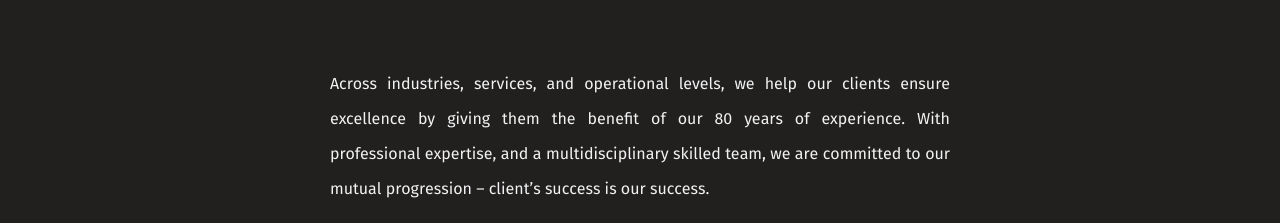
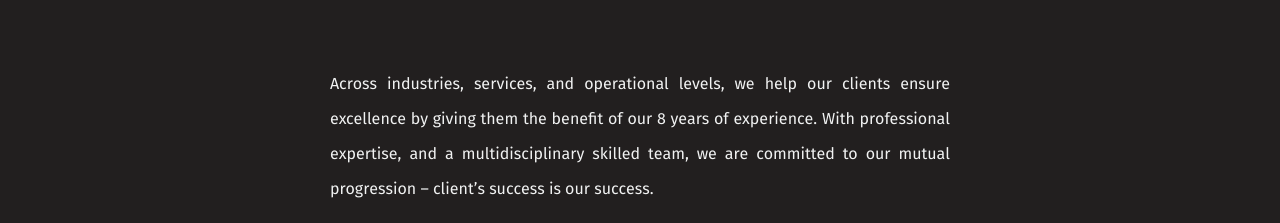
Before and after one commit to soft00null/web-ca, a plain HTML site: page index.html in a window 1280 px wide. Shown: the part 1047-1270 px from the top of the page. Drawn offline with nearby package versions, Linux system fonts and the light colour scheme.

Commit message:
Update index.html

```diff
--- a/index.html
+++ b/index.html
@@ -72,7 +72,7 @@ img.emoji {
 									<figure>
 																					<img src="wp-content/uploads/2015/03/logo.png" alt="Home Page">
 																				<figcaption>
-											<p>With over <strong>8 decades of experience</strong>, we&#8217;ve built a strong reputation for <strong>excellence</strong>.</p>
+											<p>With over <strong>8 years of experience</strong>, we&#8217;ve built a strong reputation for <strong>excellence</strong>.</p>
 										</figcaption>
 									</figure>
 								</div>
@@ -171,7 +171,7 @@ Ever since our inception, our mission has been to render professional services o
             <div class="tab">
 			                <div id="tab-1" class="tab-content third"  data-animated="fadeInRight">
                     <div class="col-xs-8 center-block">
-                        <p style="text-align: justify;">Across industries, services, and operational levels, we help our clients ensure excellence by giving them the benefit of our 80 years of experience. With professional expertise, and a multidisciplinary skilled team, we are committed to our mutual progression – client’s success is our success.</p>
+                        <p style="text-align: justify;">Across industries, services, and operational levels, we help our clients ensure excellence by giving them the benefit of our 8 years of experience. With professional expertise, and a multidisciplinary skilled team, we are committed to our mutual progression – client’s success is our success.</p>
                     </div>
 										<div class="readBtn">
 						<span></span>
```
